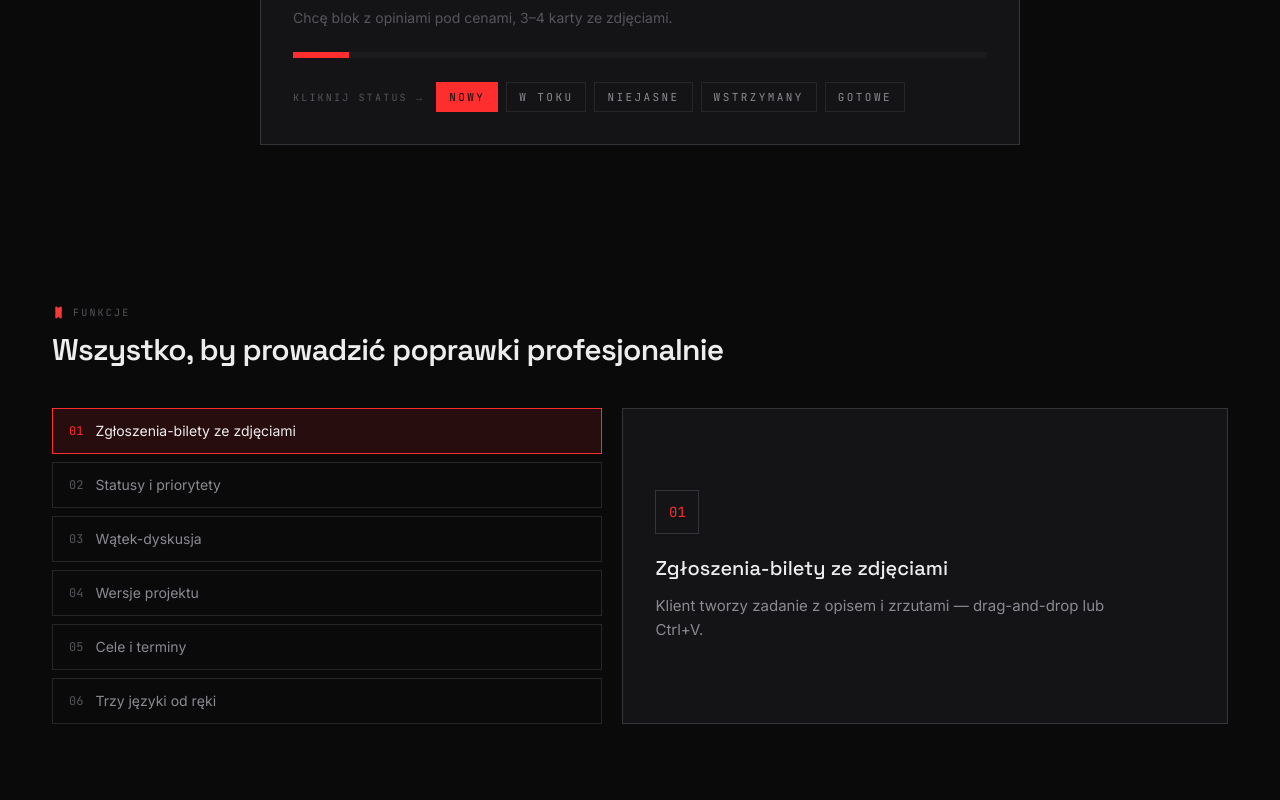
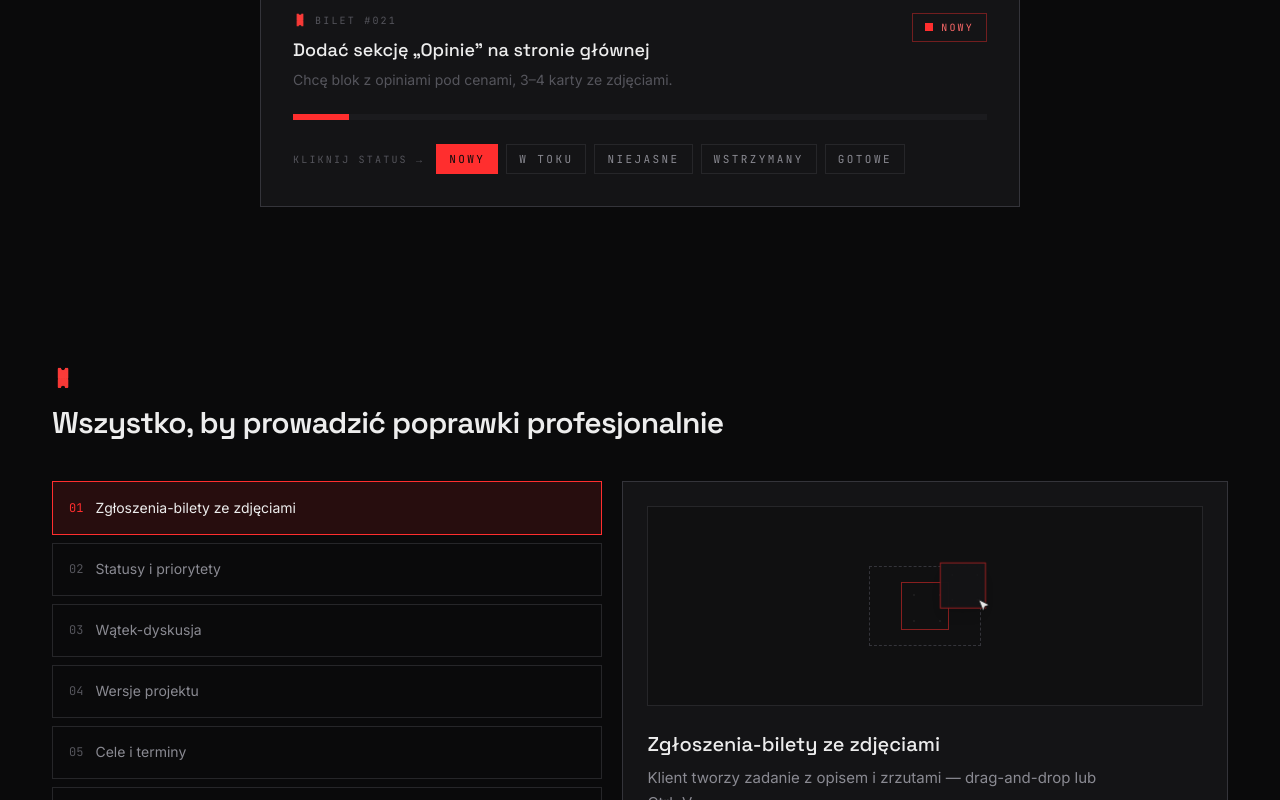
Before and after one commit to damian-barabash/ticket-flow-system, a React (Vite) app: page /#/ in a window 1280 px wide. Shown: the part 2000-2800 px from the top of the page. Built offline with nearby package versions, Linux system fonts and the light colour scheme.

Commit message:
Landing Update Fix V2

```diff
--- a/src/pages/Landing.jsx
+++ b/src/pages/Landing.jsx
@@ -75,11 +75,13 @@ export default function Landing() {
     <div className="relative min-h-screen overflow-x-hidden">
       {/* ───────────────────────── FIXED / FLOATING HEADER */}
       <header className="fixed inset-x-0 top-0 z-50">
+        {/* outer layer adds side/top insets when scrolled; inner stays centred (mx-auto) */}
+        <div className={`transition-all duration-300 ${scrolled ? 'px-3 pt-3 sm:px-8' : 'px-0 pt-0'}`}>
         <div
           className={`mx-auto flex items-center justify-between transition-all duration-300 ${
             scrolled
-              ? 'mt-3 max-w-[1180px] rounded-2xl border border-line glass px-4 py-3 shadow-[0_18px_50px_-24px_rgba(0,0,0,0.9)] mx-4 sm:mx-8'
-              : 'mt-0 max-w-[1240px] rounded-none border-b border-line bg-bg/70 px-5 py-4 backdrop-blur sm:px-8'
+              ? 'max-w-[1160px] rounded-2xl border border-line glass px-5 py-3 shadow-[0_18px_50px_-24px_rgba(0,0,0,0.9)]'
+              : 'max-w-[1240px] rounded-none border-b border-line bg-bg/70 px-5 py-4 backdrop-blur sm:px-8'
           }`}
         >
           <button onClick={() => go('/')} className="flex items-center gap-2.5 transition-opacity hover:opacity-80">
@@ -111,6 +113,7 @@ export default function Landing() {
             )}
           </div>
         </div>
+        </div>
       </header>
       <div aria-hidden className="h-[72px]" />
 
@@ -127,11 +130,7 @@ export default function Landing() {
 
         <div className="mx-auto grid max-w-[1240px] gap-12 px-5 py-20 sm:px-8 lg:grid-cols-[1.05fr_0.95fr] lg:py-28">
           <div className="reveal flex flex-col items-start justify-center">
-            <span className="inline-flex items-center gap-2.5 label">
-              <LogoMark size={16} />
-              <span className="inline-block h-1.5 w-1.5 bg-accent" />
-              {t('landing.hero.badge')}
-            </span>
+            <LogoMark size={40} />
             <h1 className="mt-6 text-4xl font-semibold leading-[1.05] tracking-tight text-ink sm:text-5xl lg:text-[56px]">
               {t('landing.hero.line1')}{' '}
               <span className="grad-accent">{t('landing.hero.line2')}</span>
@@ -141,7 +140,7 @@ export default function Landing() {
               <button onClick={() => go('/register')} className="btn-accent">{t('landing.hero.ctaPrimary')}</button>
               <button onClick={() => go('/login')} className="btn-ghost">{t('landing.hero.ctaSecondary')}</button>
             </div>
-            <p className="mt-5 label">{t('landing.hero.trust')}</p>
+            <p className="mt-6 text-xs text-muted">{t('landing.hero.trust')}</p>
           </div>
 
           {/* floating ticket mock */}
@@ -289,12 +288,10 @@ export default function Landing() {
               )
             })}
           </div>
-          <div key={feat} className="pop flex flex-col justify-center border border-line2 bg-surface p-8">
-            <div className="flex h-11 w-11 items-center justify-center border border-line2 font-mono text-sm text-accent">
-              {String(feat).padStart(2, '0')}
-            </div>
-            <h3 className="mt-5 text-xl font-medium text-ink">{t(`landing.features.f${feat}t`)}</h3>
-            <p className="mt-3 max-w-[460px] text-[15px] leading-relaxed text-muted">{t(`landing.features.f${feat}d`)}</p>
+          <div key={feat} className="pop flex flex-col border border-line2 bg-surface p-6">
+            <FeatureViz index={feat} />
+            <h3 className="mt-6 text-xl font-medium text-ink">{t(`landing.features.f${feat}t`)}</h3>
+            <p className="mt-2 max-w-[460px] text-[15px] leading-relaxed text-muted">{t(`landing.features.f${feat}d`)}</p>
           </div>
         </div>
       </Section>
@@ -465,6 +462,140 @@ export default function Landing() {
   )
 }
 
+function Cursor({ className = '' }) {
+  return (
+    <svg width="20" height="20" viewBox="0 0 24 24" className={className} aria-hidden="true">
+      <path d="M5 3l14 7-6 2-2 6-6-15z" fill="#EDEDED" stroke="#0A0A0B" strokeWidth="1.2" />
+    </svg>
+  )
+}
+
+// Per-feature ambient animation shown in the right panel of the Features selector.
+function FeatureViz({ index }) {
+  const { t } = useT()
+  const [tick, setTick] = useState(0)
+  useEffect(() => {
+    const id = setInterval(() => setTick((n) => n + 1), 1300)
+    return () => clearInterval(id)
+  }, [])
+
+  const box = 'relative grid h-[200px] place-items-center overflow-hidden border border-line bg-bg/40'
+
+  // 01 — drag a photo into a dropzone, mouse cursor follows
+  if (index === 1) {
+    return (
+      <div className={box}>
+        <div className="grid h-20 w-28 place-items-center border border-dashed border-line2">
+          <div className="viz-land dotgrid h-12 w-12 border border-accent/50" />
+        </div>
+        <div className="viz-drag absolute left-1/2 top-1/2 -ml-6 -mt-6">
+          <div className="dotgrid h-12 w-12 border border-accent/60 bg-surface shadow-lg" />
+          <Cursor className="absolute -bottom-2 -right-2" />
+        </div>
+      </div>
+    )
+  }
+
+  // 02 — status cycling with progress
+  if (index === 2) {
+    const s = DEMO_STATUSES[tick % DEMO_STATUSES.length]
+    return (
+      <div className={box}>
+        <div className="flex flex-col items-center gap-4">
+          <span
+            key={s}
+            className="pop inline-flex items-center gap-2 border px-4 py-2 font-mono text-xs uppercase tracking-label"
+            style={{ color: STATUS[s].text, borderColor: STATUS[s].dot + '66' }}
+          >
+            <span className="h-2 w-2" style={{ background: STATUS[s].dot }} />
+            {t('enum.status.' + s)}
+          </span>
+          <div className="h-1 w-40 overflow-hidden bg-surface2">
+            <div className="h-full transition-all duration-500" style={{ width: DEMO_PROGRESS[s] + '%', background: STATUS[s].dot }} />
+          </div>
+        </div>
+      </div>
+    )
+  }
+
+  // 03 — thread bubbles appearing
+  if (index === 3) {
+    const n = (tick % 3) + 1
+    const bubbles = [
+      { me: false, w: 'w-32' },
+      { me: true, w: 'w-24' },
+      { me: false, w: 'w-28' },
+    ]
+    return (
+      <div className={`${box} !block p-5`}>
+        <div className="flex h-full flex-col justify-end gap-2">
+          {bubbles.slice(0, n).map((b, i) => (
+            <div key={`${tick}-${i}`} className={`pop h-7 rounded-md ${b.w} ${b.me ? 'self-end bg-accent/80' : 'self-start bg-surface2'}`} />
+          ))}
+        </div>
+      </div>
+    )
+  }
+
+  // 04 — release download progress
+  if (index === 4) {
+    return (
+      <div className={box}>
+        <div className="w-full max-w-[260px] border border-line bg-surface p-4">
+          <div className="flex items-center justify-between">
+            <span className="font-mono text-xs text-ink">build-v1.2.0.zip</span>
+            <span className="text-accent">↓</span>
+          </div>
+          <div className="mt-3 h-1.5 w-full overflow-hidden bg-surface2">
+            <div className="viz-fill h-full bg-accent" />
+          </div>
+          <div className="mt-2 font-mono text-[10px] uppercase tracking-label text-faint">v1.2.0 · 3 / 4</div>
+        </div>
+      </div>
+    )
+  }
+
+  // 05 — goal countdown
+  if (index === 5) {
+    const days = 6 - (tick % 7)
+    const color = days <= 1 ? '#FF2E2E' : days <= 3 ? '#E3B341' : '#A974FF'
+    return (
+      <div className={box}>
+        <div className="w-full max-w-[240px] border p-4" style={{ borderColor: color + '66', boxShadow: `0 0 40px -18px ${color}` }}>
+          <div className="font-mono text-[10px] uppercase tracking-label text-faint">{t('deadlines.heading')}</div>
+          <div className="mt-1 text-sm text-ink">Launch v1.0</div>
+          <div key={days} className="pop mt-3 text-4xl font-semibold" style={{ color }}>
+            {days}
+            <span className="text-base text-faint"> dni</span>
+          </div>
+        </div>
+      </div>
+    )
+  }
+
+  // 06 — language switch
+  const langs = ['ru', 'pl', 'en']
+  const hello = { ru: 'Привет', pl: 'Cześć', en: 'Hello' }
+  const li = tick % 3
+  return (
+    <div className={box}>
+      <div className="flex flex-col items-center gap-4">
+        <div key={li} className="pop text-3xl font-semibold text-ink">{hello[langs[li]]}</div>
+        <div className="flex gap-2">
+          {langs.map((l, i) => (
+            <span
+              key={l}
+              className={`border px-2.5 py-1 font-mono text-[10px] uppercase tracking-label ${i === li ? 'border-accent text-accent' : 'border-line text-faint'}`}
+            >
+              {l}
+            </span>
+          ))}
+        </div>
+      </div>
+    </div>
+  )
+}
+
 function Section({ id, children }) {
   return (
     <section id={id} className="mx-auto max-w-[1240px] scroll-mt-28 px-5 py-20 sm:px-8">
@@ -473,14 +604,11 @@ function Section({ id, children }) {
   )
 }
 
-function SectionHead({ label, title, sub }) {
+function SectionHead({ title, sub }) {
   return (
     <div className="reveal mb-10 max-w-[680px]">
-      <span className="flex items-center gap-2 label">
-        <LogoMark size={13} />
-        {label}
-      </span>
-      <h2 className="mt-3 text-2xl font-semibold tracking-tight text-ink sm:text-3xl">{title}</h2>
+      <LogoMark size={22} />
+      <h2 className="mt-4 text-2xl font-semibold tracking-tight text-ink sm:text-3xl">{title}</h2>
       {sub && <p className="mt-3 text-[15px] leading-relaxed text-muted">{sub}</p>}
     </div>
   )
--- a/src/styles/index.css
+++ b/src/styles/index.css
@@ -152,6 +152,35 @@
   .pop { animation: none; }
 }
 
+/* ── feature visualisations ───────────────────────────── */
+/* drag a photo into the dropzone (mouse follows), loop */
+@keyframes vizDrag {
+  0%   { transform: translate(96px, -52px) scale(0.9); opacity: 0; }
+  12%  { opacity: 1; }
+  52%  { transform: translate(0, 0) scale(1); opacity: 1; }
+  66%  { transform: translate(0, 0) scale(1); }
+  78%  { opacity: 1; }
+  90%  { opacity: 0; }
+  100% { transform: translate(96px, -52px) scale(0.9); opacity: 0; }
+}
+.viz-drag { animation: vizDrag 3.8s cubic-bezier(0.6, 0.1, 0.2, 1) infinite; }
+/* landed thumbnail flashes in once the drag completes */
+@keyframes vizLand {
+  0%, 50% { opacity: 0; transform: scale(0.8); }
+  60%     { opacity: 1; transform: scale(1); }
+  86%     { opacity: 1; }
+  92%, 100% { opacity: 0; }
+}
+.viz-land { animation: vizLand 3.8s ease-in-out infinite; }
+/* download / progress bar fill, loop */
+@keyframes vizFill { 0% { width: 0; } 70%, 100% { width: 100%; } }
+.viz-fill { animation: vizFill 2.8s ease-in-out infinite; }
+@media (prefers-reduced-motion: reduce) {
+  .viz-drag, .viz-land, .viz-fill { animation: none; }
+  .viz-drag { opacity: 1; transform: none; }
+  .viz-fill { width: 100%; }
+}
+
 /* frosted "matte" glass — floating header on scroll */
 .glass {
   background: rgba(10, 10, 11, 0.55);
```
Also changed, not shown: 5 other files (tests, documents, lock files or other folders).
